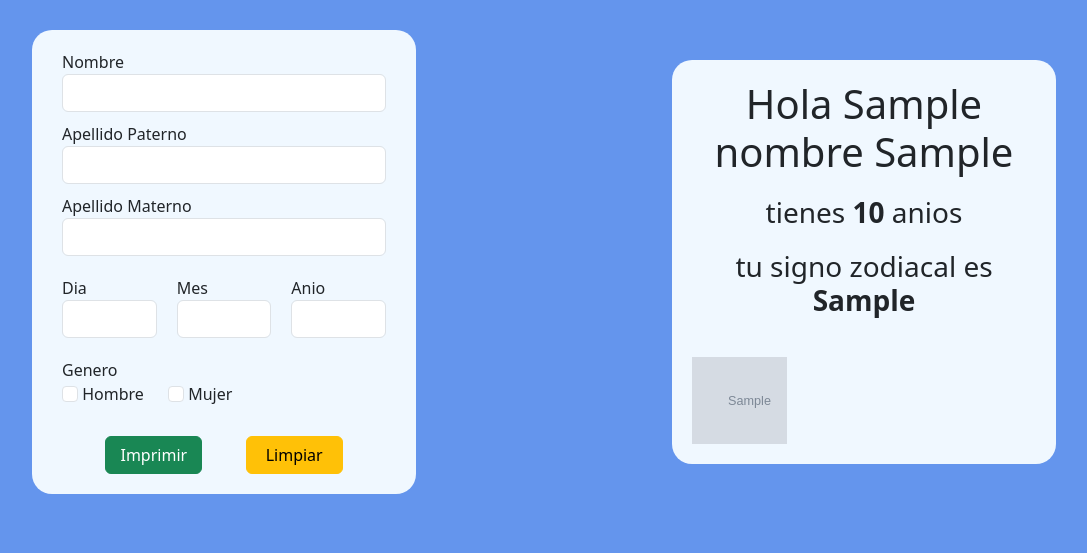
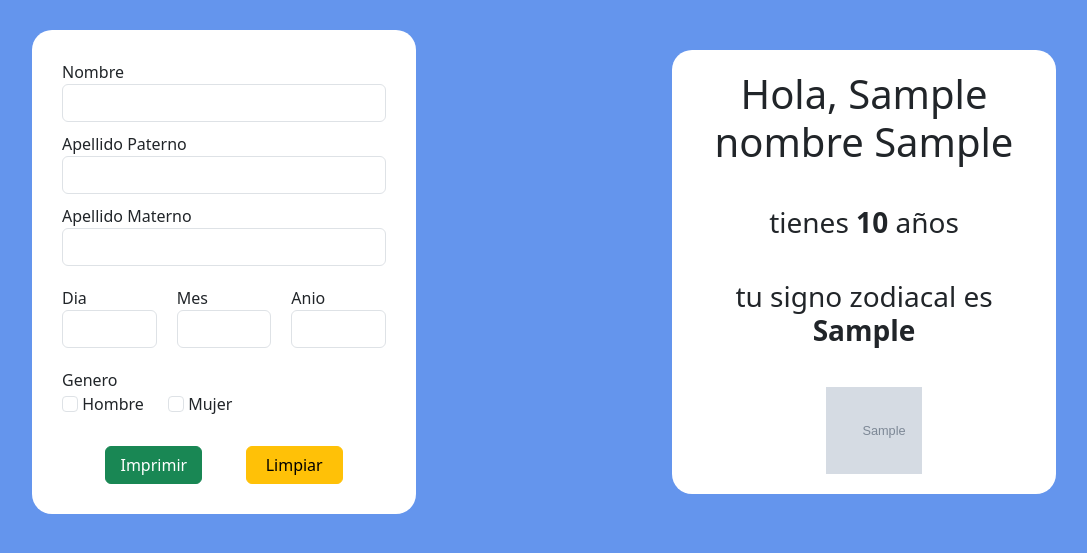
Before and after one commit to IDGS-801-21000405/introFlask, a Flask app: template templates/signoZodiacal.html in a window 1280 px wide. Shown: the top 553 px of the page, without its empty margins (96-1183 px from the left). Run offline with Flask 3, Linux system fonts and the light colour scheme; the template is opened without the code that fills it: most values are stand-ins (such as "Sample title", 1, 10 or a date in 2020); grey boxes marked "Sample" are stand-in pictures.

Commit message:
cambios de css

```diff
--- a/static/css/index.css
+++ b/static/css/index.css
@@ -81,8 +81,12 @@ body {
         form {
             width: 60%;
             margin: 30px;
-            background-color: aliceblue;
+            background-color: white;
             border-radius: 20px;
+            display: flex;
+            align-items: center;
+            align-content: center;
+            flex-direction: column;
 
             .form-inputs {
                 margin: 20px;
--- a/templates/signoZodiacal.html
+++ b/templates/signoZodiacal.html
@@ -49,8 +49,8 @@
         </div>
         <div class="right-side">
             <form action="">
-                <h1>Hola {{nombre}} {{apellidoPaterno}}</h1>
-                <h3>tienes <b>{{edad}}</b> anios</h3>
+                <h1>Hola, {{nombre}} {{apellidoPaterno}}</h1>
+                <h3>tienes <b>{{edad}}</b> años</h3>
                 <h3>tu signo zodiacal es <b>{{signoZodiacal}}</b></h3>
                 <div class="img-signo">
                     <img src="{{ img if img is defined else '' }}">
```
